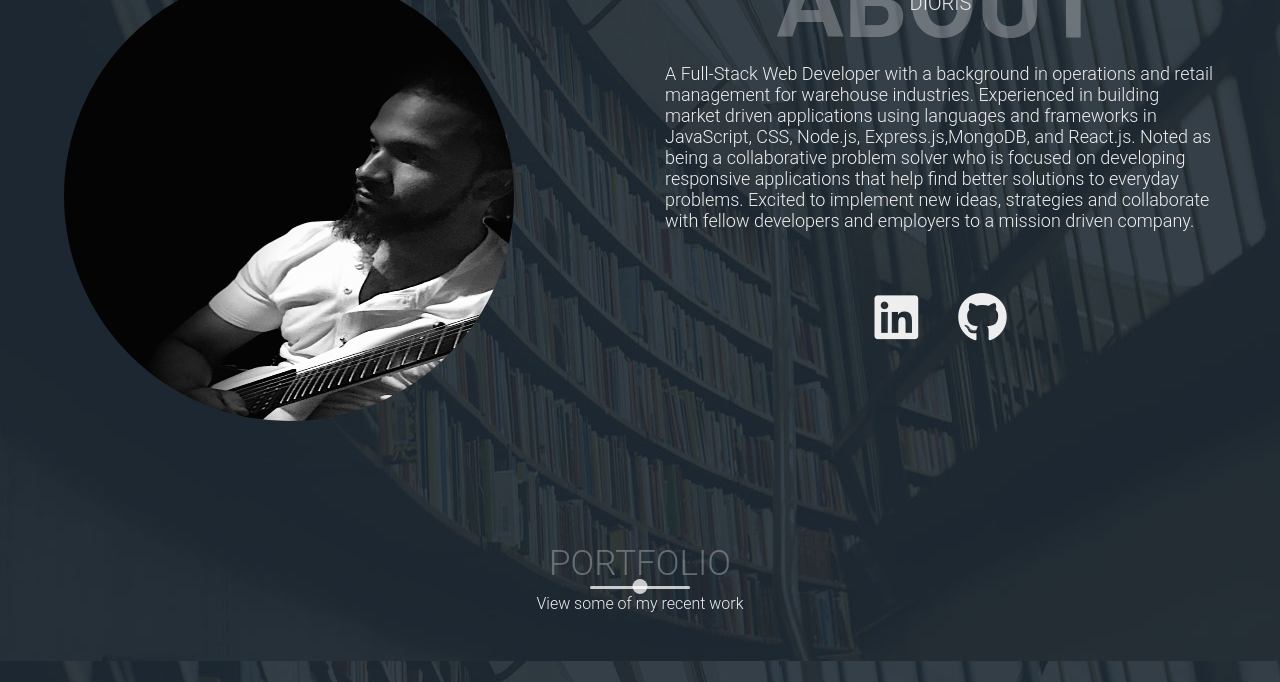
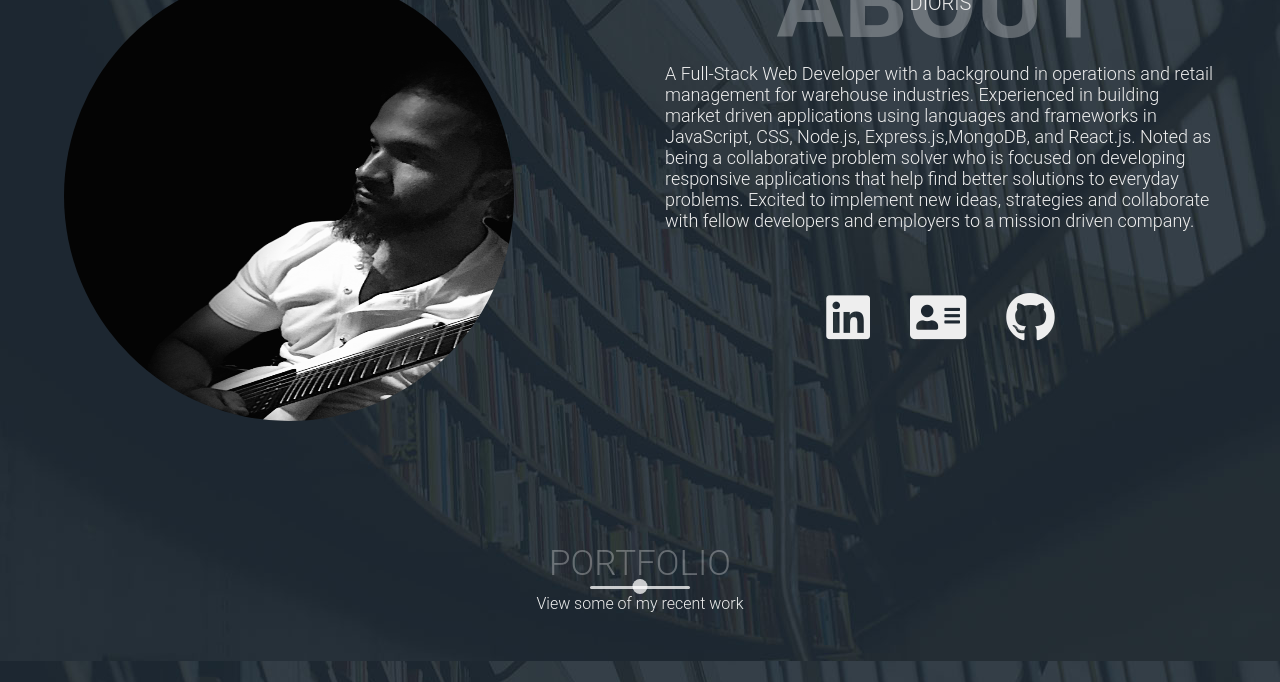
Before and after one commit to Dioris-cpu/diorisPortfolio, a plain HTML site: page index.html in a window 1280 px wide. Shown: the part 939-1621 px from the top of the page. Drawn offline with nearby package versions, Linux system fonts and the light colour scheme.

Commit message:
resume up

```diff
--- a/index.html
+++ b/index.html
@@ -85,15 +85,15 @@
                   <i class="fab fa-linkedin"></i>
                 </a>
               </li>
-              <!-- <li>
+              <li>
                 <a
-                  href="DanielGibbonsResume.pdf"
-                  download="DanielGibbonsResume"
+                  href="images/Dioris Dev Resume (4).pdf"
+                  download="DiorisDevResume(4)"
                   target="_blank"
                 >
                   <i class="fas fa-address-card"></i>
                 </a>
-              </li> -->
+              </li>
               <li>
                 <a
                   class="icon-link"
```
Also changed, not shown: package.json (deleted, +0 -22 lines), 3 other files.
